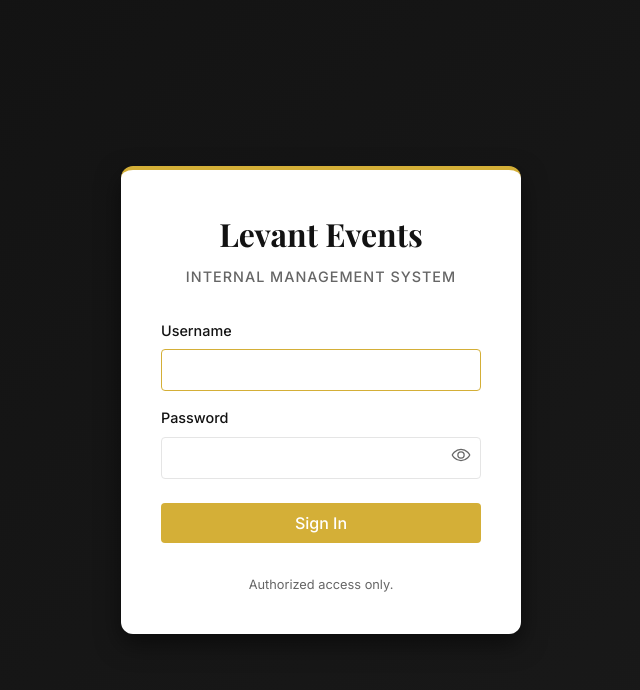
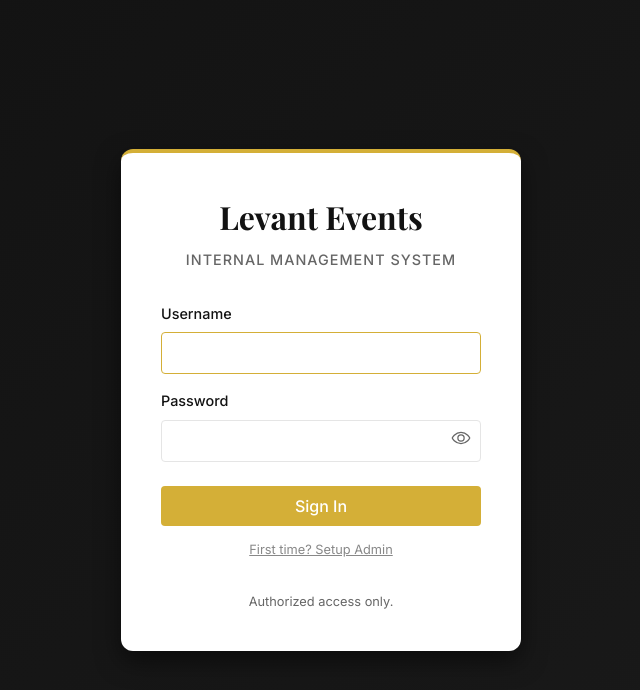
Before and after one commit to abdallahbarakat69/levant-events, a React (Vite) app: page /#/login in a window 1280 px wide. Shown: the top 690 px of the page, without its empty margins (319-959 px from the left). Built offline with nearby package versions, Linux system fonts and the light colour scheme.

Commit message:
fix: add admin setup button to login

```diff
--- a/src/pages/Login.jsx
+++ b/src/pages/Login.jsx
@@ -83,6 +83,29 @@ const Login = () => {
                         <Button type="submit" variant="primary" style={{ width: '100%' }}>
                             Sign In
                         </Button>
+                        <div style={{ marginTop: '10px', textAlign: 'center' }}>
+                            <button
+                                type="button"
+                                onClick={async () => {
+                                    if (window.confirm("Initialize System? This will create the 'admin' user.")) {
+                                        try {
+                                            await authService.addUser({
+                                                username: 'admin',
+                                                password: 'password',
+                                                name: 'System Admin',
+                                                role: 'admin'
+                                            });
+                                            alert("Admin user created! You can now login.");
+                                        } catch (e) {
+                                            alert("Error: " + e.message);
+                                        }
+                                    }
+                                }}
+                                style={{ background: 'none', border: 'none', color: '#888', cursor: 'pointer', fontSize: '0.8rem', textDecoration: 'underline' }}
+                            >
+                                First time? Setup Admin
+                            </button>
+                        </div>
                     </div>
                 </form>
 
```
